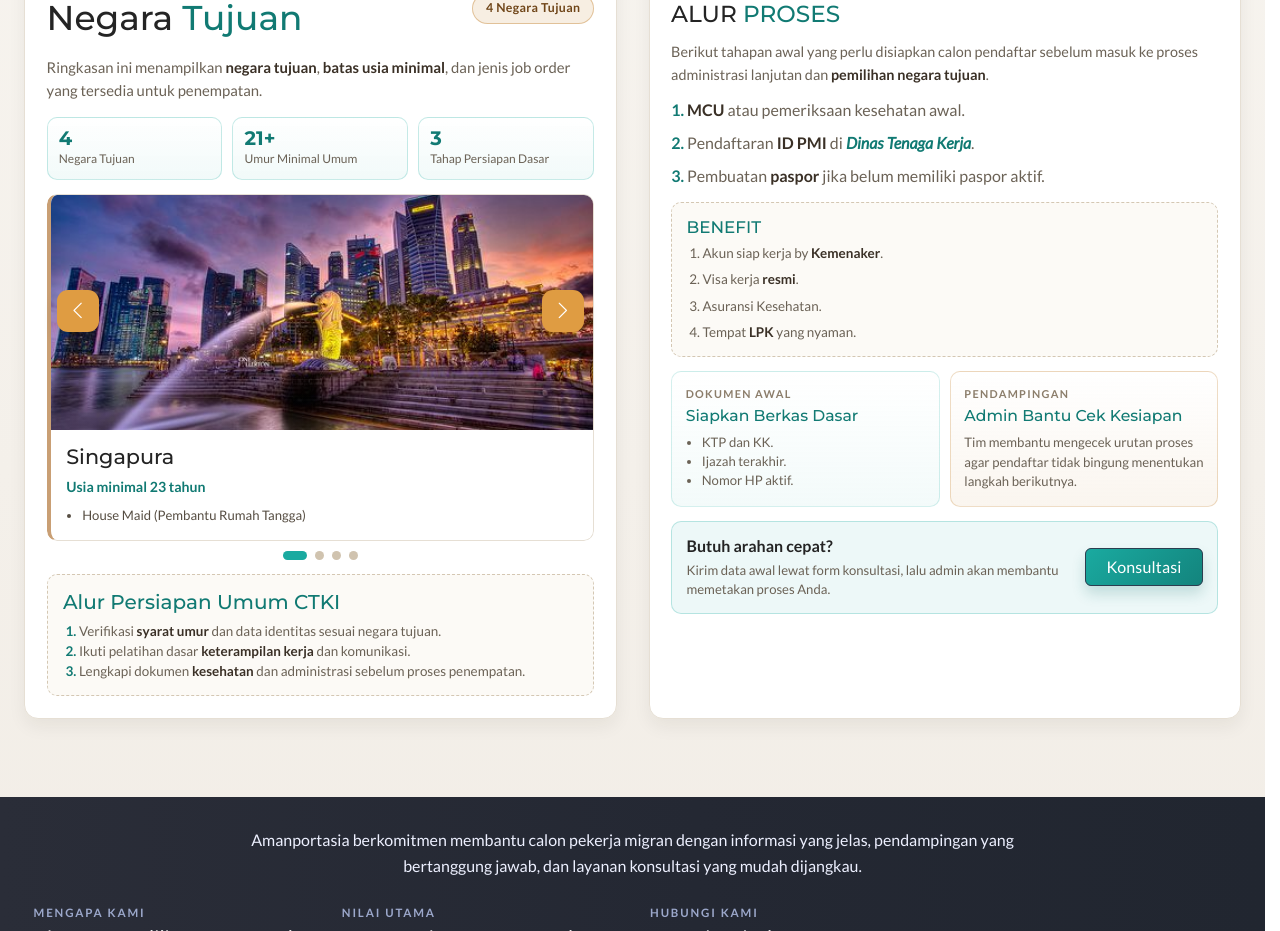
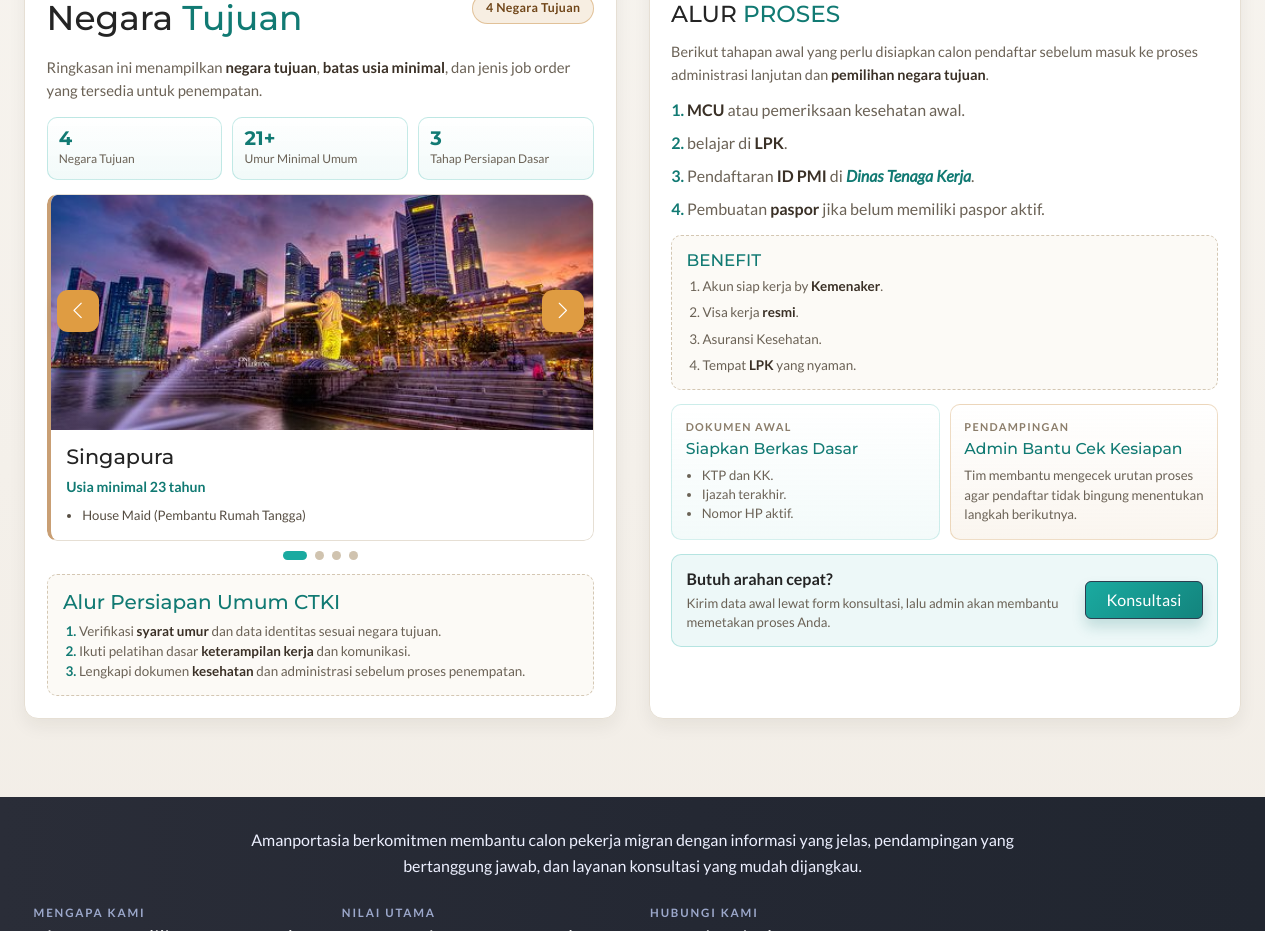
Before and after one commit to amanportasia/tkiwebsite, a Next.js app: page / in a window 1280 px wide. Shown: the part 1320-2251 px from the top of the page. Built offline with nearby package versions, Linux system fonts and the light colour scheme.

Commit message:
Update website design and menu styling

```diff
--- a/app/page.js
+++ b/app/page.js
@@ -244,6 +244,9 @@ export default function HomePage() {
               <li>
                 <strong>MCU</strong> atau pemeriksaan kesehatan awal.
               </li>
+               <li>
+                belajar di <strong>LPK</strong>.
+              </li>
               <li>
                 Pendaftaran <strong>ID PMI</strong> di <em>Dinas Tenaga Kerja</em>.
               </li>
```
